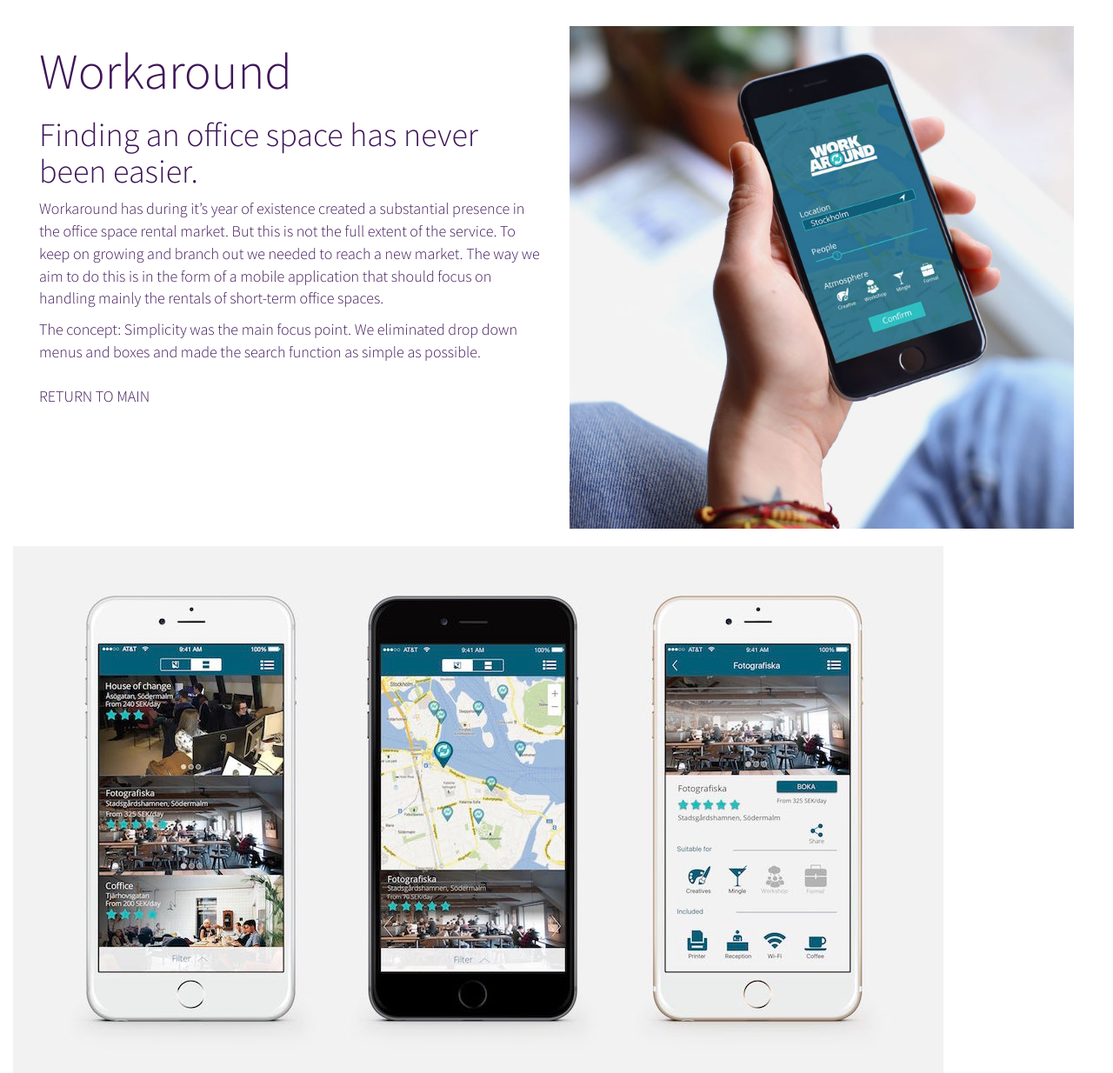
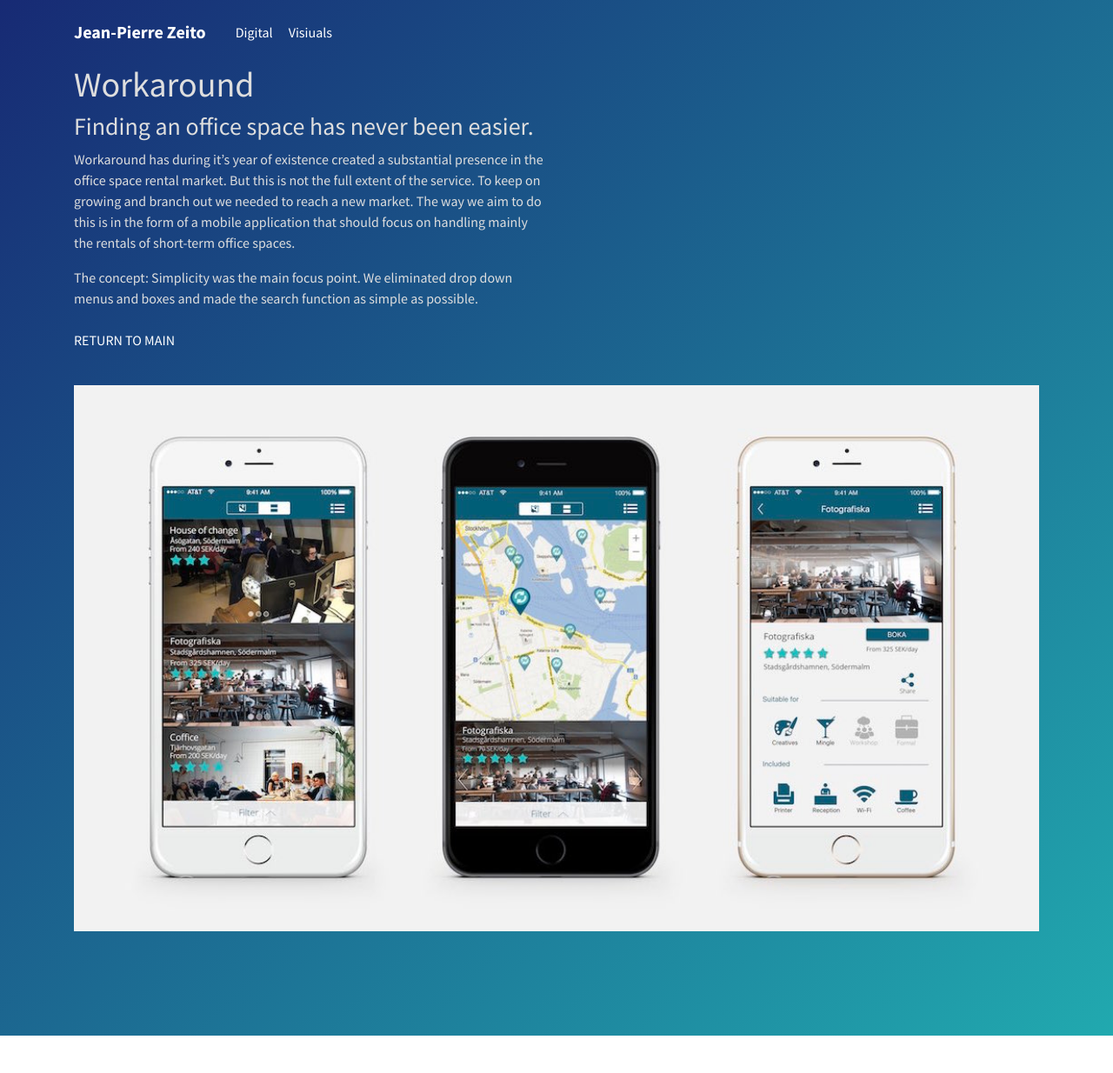
Before and after one commit to jzeito/jzeito.github.io, a plain HTML site: page workaround.html in a window 1280 px wide. Shown: the whole page at 87% size. After the commit the page ends 1191 px from the top, so only its background shows below. Drawn offline with nearby package versions, Linux system fonts and the light colour scheme.

Commit message:
V. 2.0
Added links and new pages

```diff
--- a/workaround.html
+++ b/workaround.html
@@ -1,17 +1,16 @@
 <!DOCTYPE html>
 <html>
-    <head>
-        <meta charset="utf-8">
-        <meta http-equiv="X-UA-Compatible" content="IE=edge">
-        <title>JEAN-PIERRE ZEITO</title>
-        <meta name="viewport" content="width=device-width, initial-scale=1">
-        <meta name="description" content="An interactive getting started guide for Brackets.">
-        <link href="//netdna.bootstrapcdn.com/font-awesome/4.0.3/css/font-awesome.css" rel="stylesheet">
-        <link href='https://fonts.googleapis.com/css?family=Source+Sans+Pro:400,300,700,900' rel='stylesheet' type='text/css'>
-        <link rel="stylesheet" href="https://maxcdn.bootstrapcdn.com/bootstrap/3.3.6/css/bootstrap.min.css" integrity="sha384-1q8mTJOASx8j1Au+a5WDVnPi2lkFfwwEAa8hDDdjZlpLegxhjVME1fgjWPGmkzs7" crossorigin="anonymous">
-        <link rel="stylesheet" href="css/main.css">
 
- <script>
+<head>
+    <meta charset="utf-8">
+    <meta name="viewport" content="width=device-width, initial-scale=1.0">
+    <title>JPZ</title>
+    <link rel="stylesheet" href="https://cdnjs.cloudflare.com/ajax/libs/twitter-bootstrap/4.0.0/css/bootstrap.min.css">
+    <link rel="stylesheet" href="https://cdnjs.cloudflare.com/ajax/libs/font-awesome/4.7.0/css/font-awesome.min.css">
+    <link rel="stylesheet" href="https://fonts.googleapis.com/css?family=Source+Sans+Pro:300,400,700">
+    <link rel="stylesheet" href="https://cdnjs.cloudflare.com/ajax/libs/lightbox2/2.8.2/css/lightbox.min.css">
+    <link rel="stylesheet" href="assets/css/styles.min.css">
+     <script>
   (function(i,s,o,g,r,a,m){i['GoogleAnalyticsObject']=r;i[r]=i[r]||function(){
   (i[r].q=i[r].q||[]).push(arguments)},i[r].l=1*new Date();a=s.createElement(o),
   m=s.getElementsByTagName(o)[0];a.async=1;a.src=g;m.parentNode.insertBefore(a,m)
@@ -21,28 +20,41 @@
   ga('send', 'pageview');
 
 </script>
+</head>
 
-    </head>
-	<body>
+<body style="background-color:#ffffff;">
+    <div></div>
+    <div></div>
+    <div>
+        <div class="header-blue">
+            <nav class="navbar navbar-dark navbar-expand-md navigation-clean-search">
+                <div class="container"><a class="navbar-brand" href="index.html">Jean-Pierre Zeito</a><button class="navbar-toggler" data-toggle="collapse" data-target="#navcol-1"><span class="sr-only">Toggle navigation</span><span class="navbar-toggler-icon"></span></button>
+                    <div class="collapse navbar-collapse"
+                        id="navcol-1">
+                        <ul class="nav navbar-nav">
+                            <li class="nav-item" role="presentation"><a class="nav-link active" href="index.html#digital">Digital</a></li>
+                        </ul><a href="index.html#visual" style="color:rgb(255,255,255);">Visiuals</a>
+                        <form class="form-inline mr-auto" target="_self">
+                            <div class="form-group"><label for="search-field"></label><input class="form-control search-field" type="search" name="search" id="search-field"></div>
+                        </form><span class="navbar-text"> </span></div>
+                </div>
+            </nav>
         <div class="container">
             <div class="row workaroundpage">
                 <div class="col-md-6">
-                    <h1>Workaround</h1>
-                    <h3>Finding an office space has never been easier.</h3><p>Workaround has during it’s year of existence created a substantial presence in the office space rental market. But this is not the full extent of the service. To keep on growing and branch out we needed to reach a new market. The way we aim to do this is in the form of a mobile application that should focus on handling mainly the rentals of short-term office spaces.</p>
+                    <h1 class="workaroundtext">Workaround</h1>
+                    <h3 class="workaroundtext">Finding an office space has never been easier.</h3><p class="workaroundtext">Workaround has during it’s year of existence created a substantial presence in the office space rental market. But this is not the full extent of the service. To keep on growing and branch out we needed to reach a new market. The way we aim to do this is in the form of a mobile application that should focus on handling mainly the rentals of short-term office spaces.</p>
 
-                    <p>The concept: Simplicity was the main focus point. We eliminated drop down menus and boxes and made the search function as simple as possible.
+                    <p class="workaroundtext">The concept: Simplicity was the main focus point. We eliminated drop down menus and boxes and made the search function as simple as possible.
                     <br>
                     <br><a href="index.html">RETURN TO MAIN</a></p>
                 </div>
-                 <div class="col-md-3">
-                    <img src="work/workaround2.jpg"/>
-                </div>
             </div>
             <br>
-            <div class="row images">
-                <div class="col-md-3">
-                    <img src="work/workaround1.jpg"/>
-                </div>
-        </div>
-    </body>
+                    <img src="work/workaround1.jpg" width="100%" />
+  <script src="https://cdnjs.cloudflare.com/ajax/libs/jquery/3.2.1/jquery.min.js"></script>
+  <script src="https://cdnjs.cloudflare.com/ajax/libs/twitter-bootstrap/4.0.0/js/bootstrap.bundle.min.js"></script>
+  <script src="https://cdnjs.cloudflare.com/ajax/libs/lightbox2/2.8.2/js/lightbox.min.js"></script>
+</body>
+
 </html>
```
Also changed, not shown: index.html (+2 -0 lines), vardkollen.html (+37 -30 lines), assets/css/styles.min.css.
